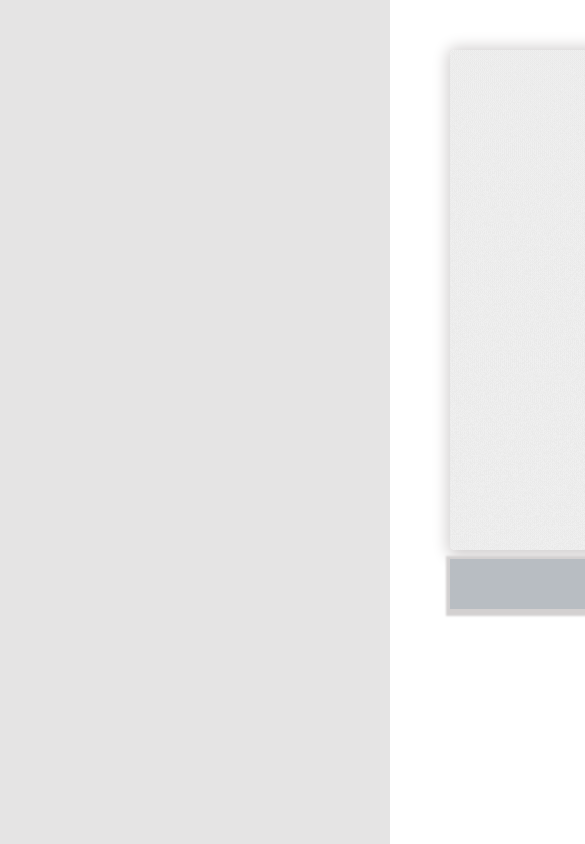
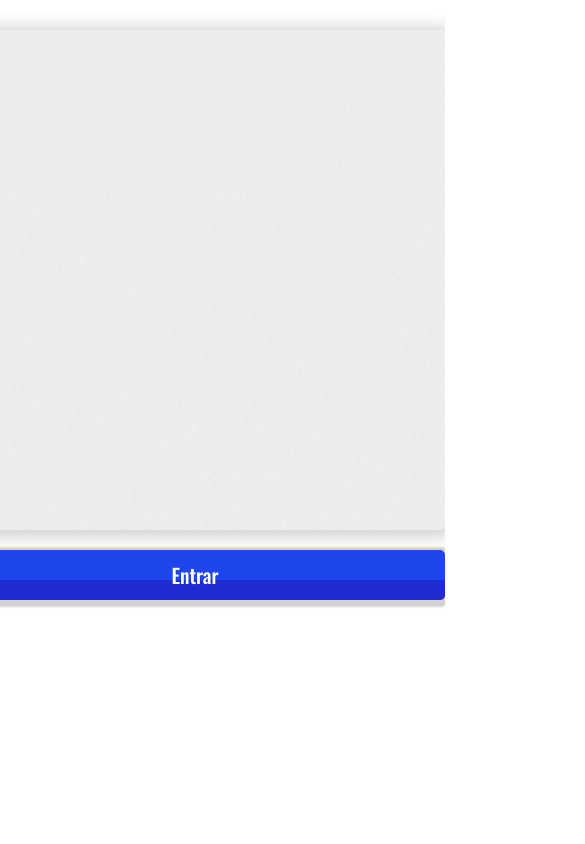
Before and after one commit to Raul26-tech/Make-Your-Network, a plain HTML site: page pages/Apresentation/index.html in a window 390 px wide. Shown: the top 844 px of the page, 585 px wide, since content can reach past the window. Drawn offline with nearby package versions, Linux system fonts and the light colour scheme.

Commit message:
Iniciando com a responsividade

```diff
--- a/pages/Apresentation/index.html
+++ b/pages/Apresentation/index.html
@@ -30,6 +30,7 @@
         />
         <link rel="stylesheet" href="./styles.css" />
         <title>MYN</title>
+        <link rel="icon" type="image/x-icon" href="../../img/logo.PNG" />
     </head>
     <body>
         <div class="content-body">
@@ -38,7 +39,7 @@
                 src="../../img/MYN.gif"
                 alt="Imagem de fundo"
             />
-            <div>
+            <div class="space-button">
                 <button class="button">
                     <a class="sign-up" href="../../pages/login/login.html"
                         >Entrar</a
--- a/pages/Apresentation/styles.css
+++ b/pages/Apresentation/styles.css
@@ -5,34 +5,56 @@
 }
 
 .content-body {
-    background: rgba(226, 225, 225, 0.89);
-    max-width: 900vw;
-    height: 100vh;
+    background: rgba(255, 255, 255, 0.89);
+    width: 100%;
+    height: 100%;
+    display: flex;
+    align-items: center;
+    justify-content: center;
+    flex-direction: column;
 }
 
 .img-body {
-    margin: 50px 15px 15px 450px;
     box-shadow: 2px 2px 15px 5px rgb(211, 208, 208);
     border-radius: 5px;
+    margin-top: 30px;
+    width: 500px;
+    min-width: 300px;
+    display: flex;
+    align-items: center;
+    justify-content: center;
+}
+
+.space-button {
+    background: red;
+    margin: 50px;
+    display: flex;
+    align-items: center;
 }
 
 .button {
-    margin: -10px 15px 15px 450px;
+    align-items: center;
     width: 500px;
+    margin-top: -30px;
     height: 50px;
     font-family: 'Oswald';
     font-size: 20px;
     box-shadow: 1px 2px 2px 5px rgb(211, 208, 208);
     border-color: transparent;
-    transform: translateY(15px, 15px);
-    background: rgb(184, 189, 194);
+    background: rgba(7, 49, 236, 0.9);
+    border-radius: 5px;
 }
 
 .button:hover {
     background: rgb(125, 174, 231);
+    color: rgba(7, 49, 236, 0.76);
+}
+
+.button:active {
+    transform: translateY(3px);
 }
 
 .sign-up {
     text-decoration: none;
-    color: rgb(7, 41, 80);
+    color: #fff;
 }
--- a/pages/sign-in/styles.css
+++ b/pages/sign-in/styles.css
@@ -13,6 +13,7 @@ body {
 /*----Main----*/
 
 .content-box {
+    display: flex;
     align-items: center;
     justify-content: center;
     display: flex;
```
